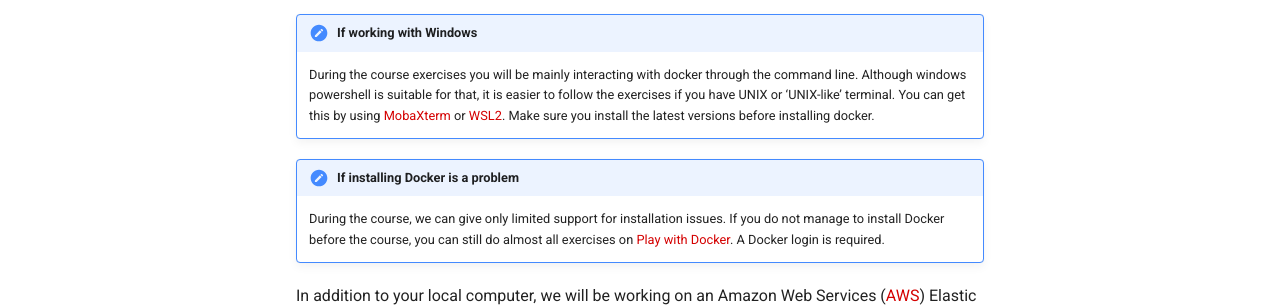
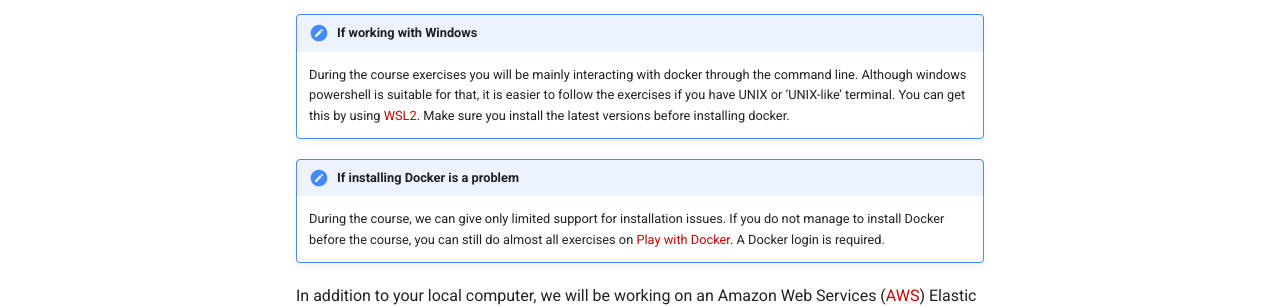
Before and after one commit to sib-swiss/containers-introduction-training, an MkDocs documentation site: the page built from docs/precourse.md, in a window 1280 px wide and 1007 px high. Shown: the part 532-839 px from the top of the window. Built offline with MkDocs 1.6.1 and Material for MkDocs 9.7.7, drawn with Linux system fonts in a browser that asks for light colours; comment, search, counter and statistics services are not loaded; the version menu is left out.

Commit message:
updates precourse

```diff
--- a/docs/precourse.md
+++ b/docs/precourse.md
@@ -8,7 +8,7 @@ As is stated in the course prerequisites at the [announcement web page](https://
 Install Docker on your local computer and create an account on [dockerhub](https://hub.docker.com/). You can find instructions [here](https://docs.docker.com/get-docker/). Note that you need admin rights to install and use Docker, and if you are installing Docker on Windows, you need a recent Windows version. You should also have a modern code editor installed, like [Sublime Text](https://www.sublimetext.com/) or [VScode](https://code.visualstudio.com/).
 
 !!! note "If working with Windows"
-    During the course exercises you will be mainly interacting with docker through the command line. Although windows powershell is suitable for that, it is easier to follow the exercises if you have UNIX or 'UNIX-like' terminal. You can get this by using [MobaXterm](https://mobaxterm.mobatek.net/ "get MobaXterm") or [WSL2](https://docs.microsoft.com/en-us/windows/wsl/install). Make sure you install the latest versions before installing docker.
+    During the course exercises you will be mainly interacting with docker through the command line. Although windows powershell is suitable for that, it is easier to follow the exercises if you have UNIX or 'UNIX-like' terminal. You can get this by using [WSL2](https://docs.microsoft.com/en-us/windows/wsl/install). Make sure you install the latest versions before installing docker.
 
 !!! note "If installing Docker is a problem"
     During the course, we can give only limited support for installation issues. If you do not manage to install Docker before the course, you can still do almost all exercises on [Play with Docker](https://labs.play-with-docker.com/). A Docker login is required.
```
Also changed, not shown: docs/course_material/day1/singularity.md (+0 -2 lines).
